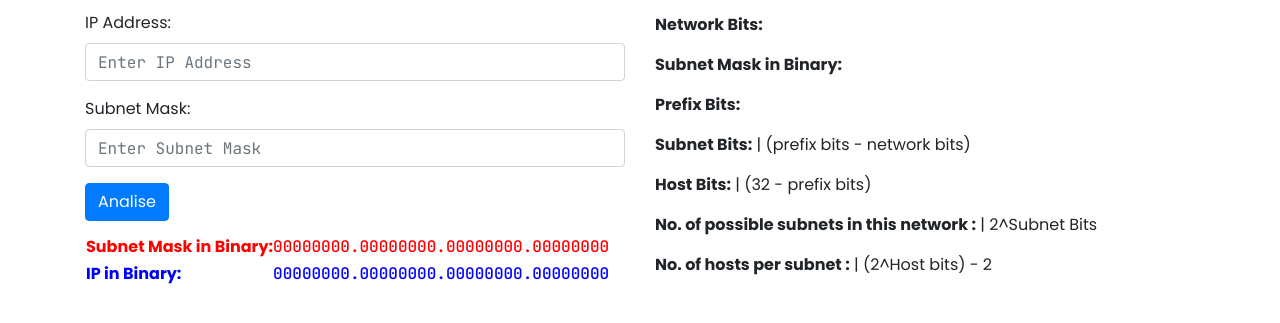
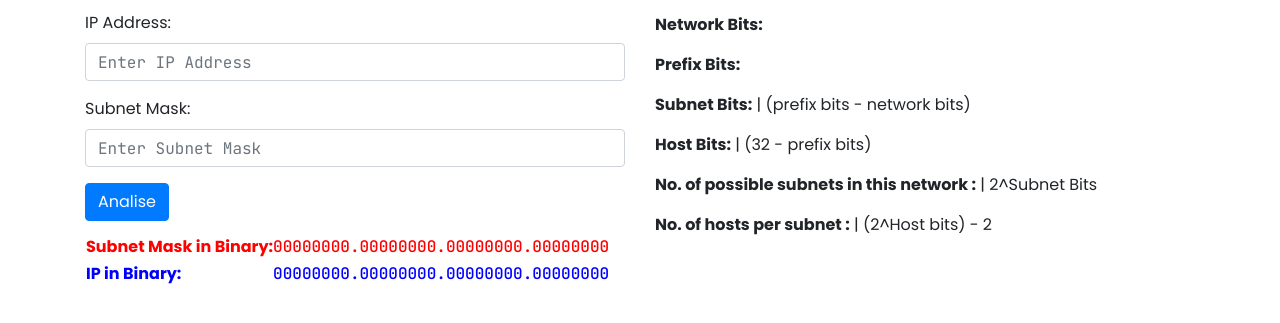
Before and after one commit to TheMIU/SubnetAnalysis, a plain HTML site: page index.html in a window 1280 px wide. Shown: the part 213-536 px from the top of the page. Drawn offline with nearby package versions, Linux system fonts and the light colour scheme.

Commit message:
Update index.html

```diff
--- a/index.html
+++ b/index.html
@@ -88,9 +88,6 @@
                 <div>
                     <p><strong>Network Bits:</strong> <span style="color: blue" class="numbers" id="NetworkBits"></span></p>
                 </div>
-                <div>
-                    <p><strong>Subnet Mask in Binary:</strong> <span style="color: blue" class="numbers" class="subnetMaskBinary"></span></p>
-                </div>
 
                 <div>
                     <p><strong>Prefix Bits:</strong> <span style="color: blue" class="numbers" id="prefixBits"></span></p>
```
